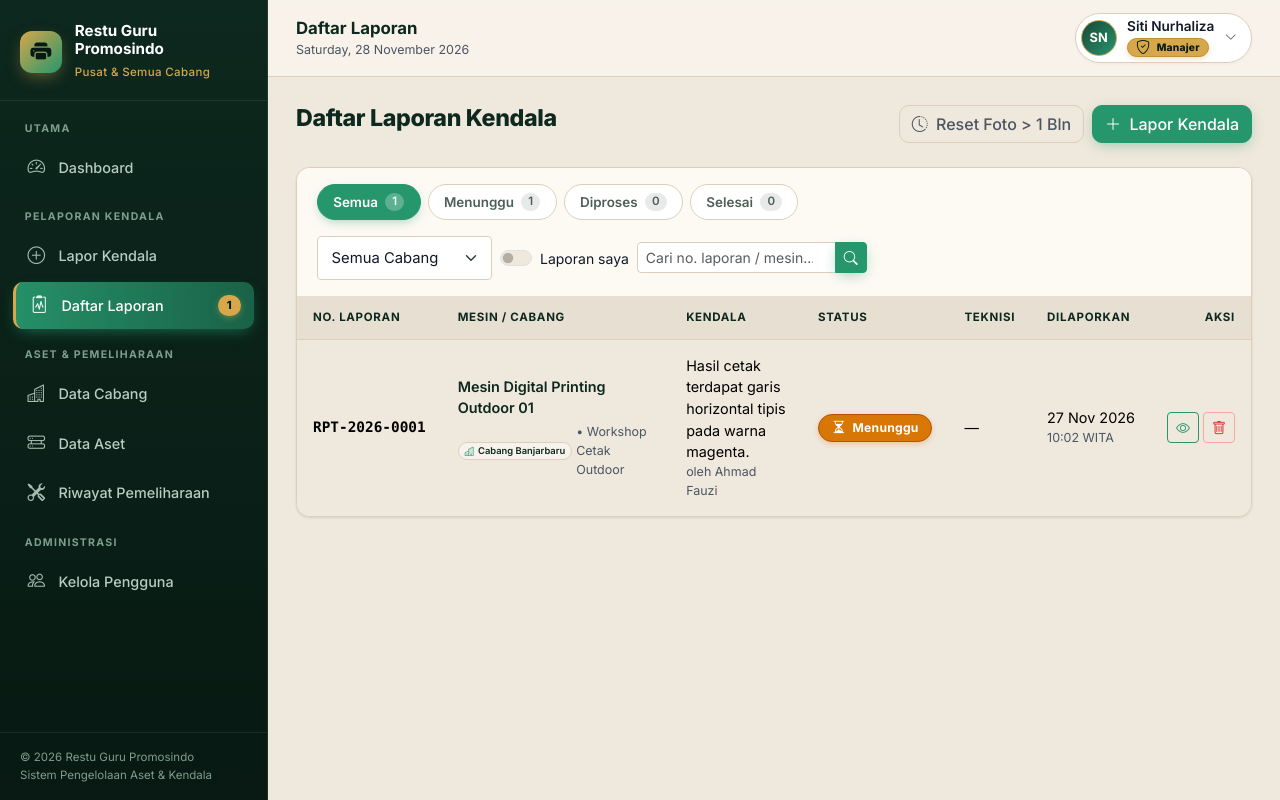
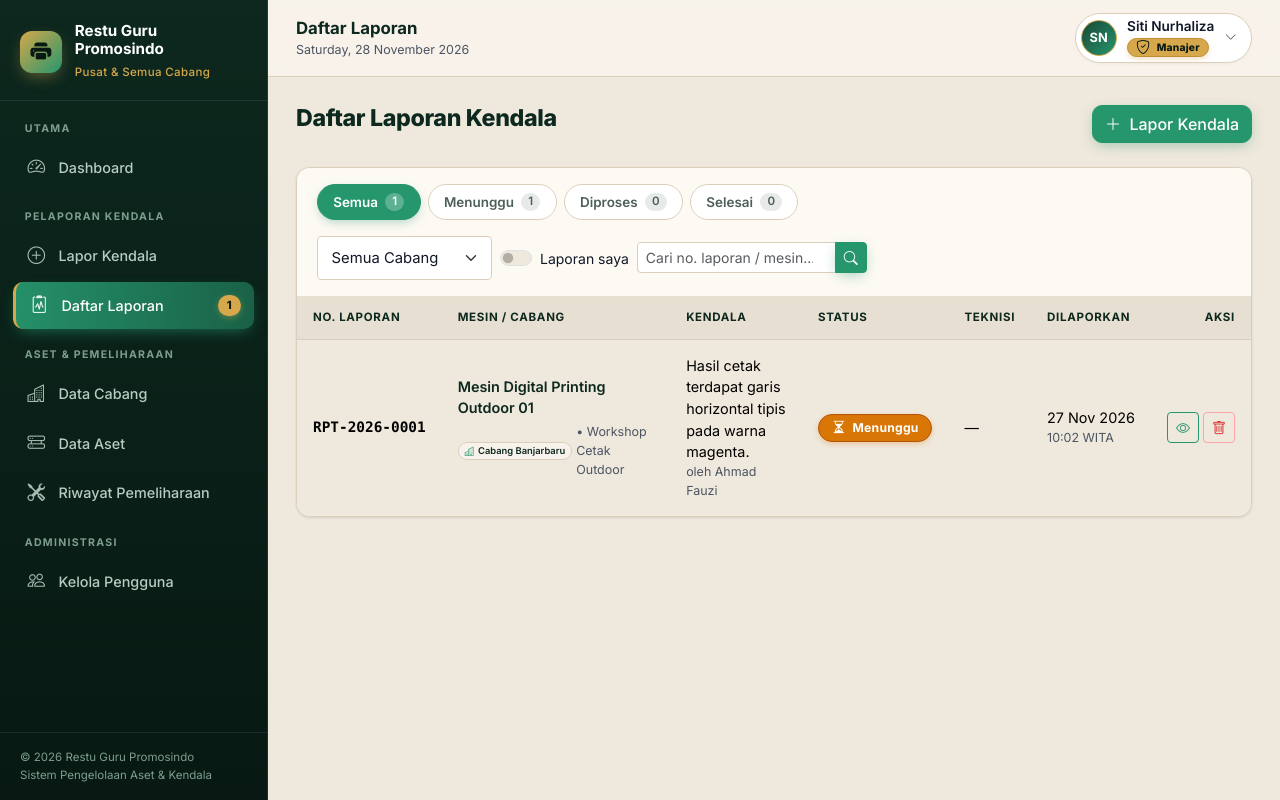
Before and after one commit to RizkiYanor50505/PKL-RESTU-GURU, a Laravel app: page /pemeliharaanalat/reports in a window 1280 px wide. Run offline with Laravel 12, Linux system fonts and the light colour scheme; a user stored in the database is signed in; data comes from the database, SQL or seed files in the repository.

Commit message:
memperbaiki fitur reset gambar 90 hari

```diff
--- a/app/Console/Commands/PruneReportPhotos.php
+++ b/app/Console/Commands/PruneReportPhotos.php
@@ -7,8 +7,8 @@ use Illuminate\Console\Attributes\Description;
 use Illuminate\Console\Attributes\Signature;
 use Illuminate\Console\Command;
 
-#[Signature('reports:prune-photos {--days=30 : Batas usia foto dalam hari sebelum dibersihkan}')]
-#[Description('Reset dan bersihkan file foto dokumentasi laporan yang lebih dari 1 bulan (30 hari) untuk menghemat penyimpanan.')]
+#[Signature('reports:prune-photos {--days=90 : Batas usia foto dalam hari sebelum dibersihkan (default: 90 hari / 3 bulan)}')]
+#[Description('Reset dan bersihkan file foto dokumentasi laporan yang lebih dari 3 bulan (90 hari) untuk menghemat penyimpanan.')]
 class PruneReportPhotos extends Command
 {
     /**
@@ -16,7 +16,7 @@ class PruneReportPhotos extends Command
      */
     public function handle(ReportService $reportService): int
     {
-        $days = (int) ($this->option('days') ?: 30);
+        $days = (int) ($this->option('days') ?: 90);
         $this->info("Memulai pembersihan foto dokumentasi laporan yang berusia > {$days} hari...");
 
         $result = $reportService->pruneOldPhotos($days);
--- a/app/Http/Controllers/PemeliharaanAlat/ReportController.php
+++ b/app/Http/Controllers/PemeliharaanAlat/ReportController.php
@@ -13,6 +13,7 @@ use App\Models\User;
 use App\Services\ReportService;
 use Illuminate\Http\RedirectResponse;
 use Illuminate\Http\Request;
+use Illuminate\Support\Facades\Cache;
 use Illuminate\View\View;
 
 class ReportController extends Controller
@@ -21,6 +22,11 @@ class ReportController extends Controller
 
     public function index(Request $request): View
     {
+        // Pembersihan otomatis foto dokumentasi > 90 hari (3 bulan) secara berkala di background tanpa tombol manual
+        Cache::remember('reports_photo_pruned_daily', 86400, function () {
+            return $this->reports->pruneOldPhotos(90);
+        });
+
         $user = $request->user();
         $status = $request->query('status');
         $status = in_array($status, ReportStatus::values(), true) ? $status : null;
@@ -111,11 +117,11 @@ class ReportController extends Controller
     }
 
     /**
-     * Bersihkan foto dokumentasi lama (> 30 hari) secara manual oleh Manajer / Admin.
+     * Bersihkan foto dokumentasi lama (> 90 hari / 3 bulan).
      */
     public function prunePhotos(Request $request): RedirectResponse
     {
-        $days = $request->integer('days', 30);
+        $days = $request->integer('days', 90);
         $result = $this->reports->pruneOldPhotos($days);
         $freedMb = round($result['freed_bytes'] / (1024 * 1024), 2);
 
--- a/app/Services/ReportService.php
+++ b/app/Services/ReportService.php
@@ -89,12 +89,12 @@ class ReportService
     }
 
     /**
-     * Bersihkan file foto dokumentasi laporan yang telah berusia lebih dari $days hari (misal 30 hari).
+     * Bersihkan file foto dokumentasi laporan yang telah berusia lebih dari $days hari (default 90 hari / 3 bulan).
      * Data laporan, histori kerusakan, dan rekap biaya tetap utuh, hanya file foto yang direset untuk hemat penyimpanan.
      *
      * @return array{deleted_count: int, freed_bytes: int}
      */
-    public function pruneOldPhotos(int $days = 30): array
+    public function pruneOldPhotos(int $days = 90): array
     {
         $cutoff = now()->subDays($days);
         $reports = Report::query()
--- a/bootstrap/app.php
+++ b/bootstrap/app.php
@@ -27,7 +27,7 @@ return Application::configure(basePath: dirname(__DIR__))
         ]);
     })
     ->withSchedule(function (Schedule $schedule): void {
-        $schedule->command('reports:prune-photos')->daily();
+        $schedule->command('reports:prune-photos --days=90')->daily();
     })
     ->withExceptions(function (Exceptions $exceptions): void {
         $exceptions->shouldRenderJsonWhen(
--- a/resources/views/pemeliharaanalat/reports/index.blade.php
+++ b/resources/views/pemeliharaanalat/reports/index.blade.php
@@ -20,16 +20,7 @@
         <div>
             <h1>Daftar Laporan Kendala</h1>
         </div>
-        <div class="d-flex gap-2 align-items-center flex-wrap">
-            @if(auth()->user()?->isAdmin() || session('auth_role') === 'manajer')
-                <form action="{{ route('pemeliharaanalat.reports.prune-photos') }}" method="POST"
-                      onsubmit="return confirm('Jalankan pembersihan foto dokumentasi kendala yang berusia lebih dari 30 hari?\n\nTindakan ini mereset file foto lama dari server untuk menghemat penyimpanan. Data laporan dan riwayat biaya tetap tersimpan aman.')">
-                    @csrf
-                    <button type="submit" class="btn btn-outline-secondary" title="Bersihkan file foto lama (>30 hari) untuk menghemat penyimpanan server">
-                        <i class="bi bi-clock-history me-1"></i> Reset Foto > 1 Bln
-                    </button>
-                </form>
-            @endif
+        <div>
             <a href="{{ route('pemeliharaanalat.reports.create') }}" class="btn btn-primary"><i class="bi bi-plus-lg me-1"></i> Lapor Kendala</a>
         </div>
     </div>
--- a/resources/views/pemeliharaanalat/reports/show.blade.php
+++ b/resources/views/pemeliharaanalat/reports/show.blade.php
@@ -104,7 +104,7 @@
                             <i class="bi bi-clock-history text-secondary fs-5 mt-n1"></i>
                             <div>
                                 <strong>Dokumentasi Foto Telah Direset</strong><br>
-                                Foto kendala awal telah dibersihkan otomatis pada {{ $report->photo_cleaned_at->translatedFormat('d F Y, H:i') }} sesuai kebijakan retensi penyimpanan 1 bulan. Riwayat penanganan & biaya tetap tersimpan permanen.
+                                Foto kendala awal telah dibersihkan otomatis pada {{ $report->photo_cleaned_at->translatedFormat('d F Y, H:i') }} sesuai kebijakan retensi penyimpanan 3 bulan. Riwayat penanganan & biaya tetap tersimpan permanen.
                             </div>
                         </div>
                     @endif
```
